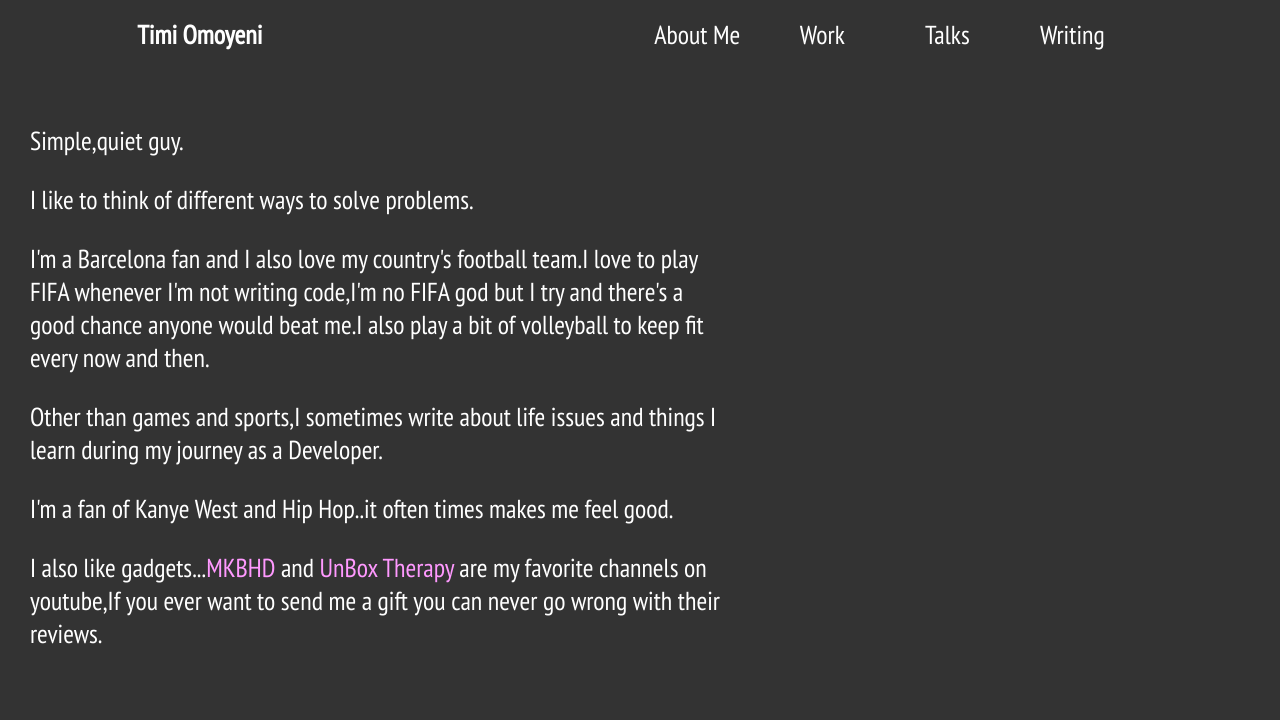
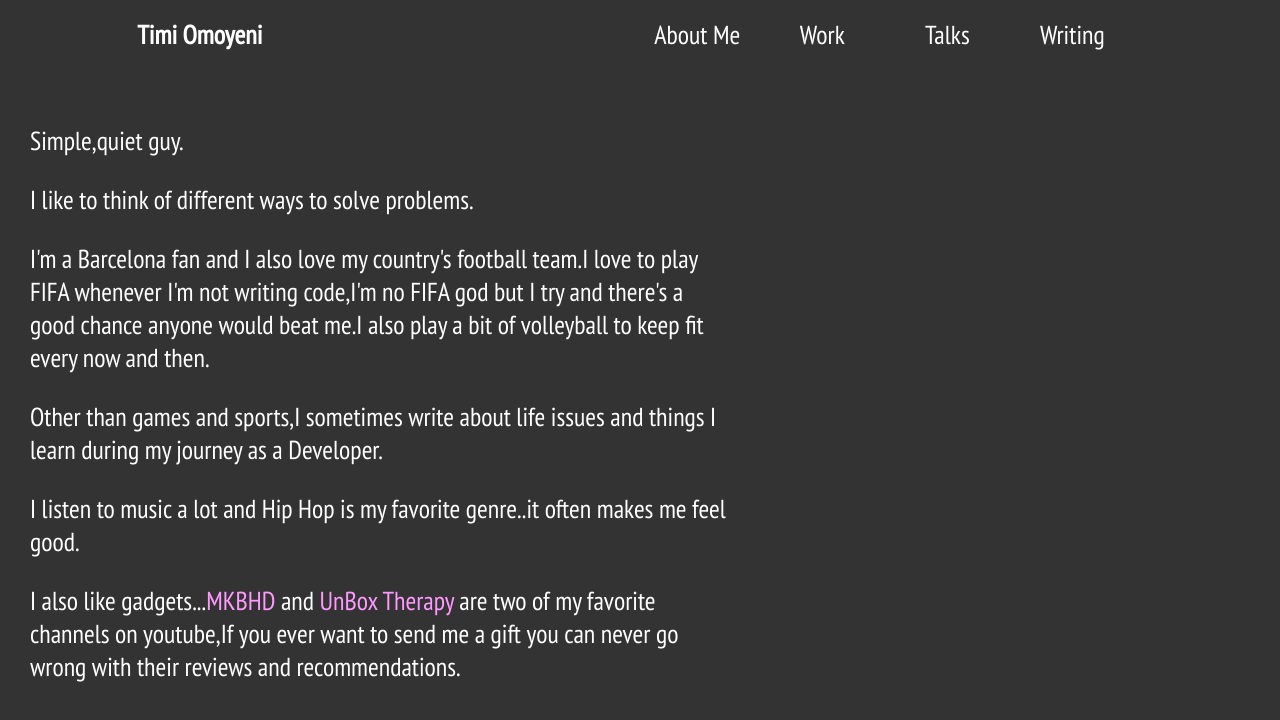
Before and after one commit to Timibadass/portfolio, an Angular app: page /about in a window 1280 px wide. Shown: the top 720 px of the page. Built offline with nearby package versions, Linux system fonts and the light colour scheme.

Commit message:
edited about me

```diff
--- a/src/app/about/about.component.html
+++ b/src/app/about/about.component.html
@@ -3,6 +3,6 @@
   <p>I like to think of different ways to solve problems.</p>
   <p>I'm a Barcelona fan and I also love my country's football team.I love to play FIFA whenever I'm not writing code,I'm no FIFA god but I try and there's a good chance anyone would beat me.I also play a bit of volleyball to keep fit every now and then.</p>
   <p>Other than games and sports,I sometimes write about life issues and things I learn during my journey as a Developer.</p>
-  <p>I'm a fan of Kanye West and Hip Hop..it often times makes me feel good.</p>
-  <p>I also like gadgets...<a href="https://m.youtube.com/mkbhd">MKBHD</a> and <a href="https://m.youtube.com/unboxtherapy">UnBox Therapy</a> are my favorite channels on youtube,If you ever want to send me a gift you can never go wrong with their reviews.</p>
+  <p>I listen to music a lot and Hip Hop is my favorite genre..it often makes me feel good.</p>
+  <p>I also like gadgets...<a href="https://m.youtube.com/mkbhd">MKBHD</a> and <a href="https://m.youtube.com/unboxtherapy">UnBox Therapy</a> are two of my favorite channels on youtube,If you ever want to send me a gift you can never go wrong with their reviews and recommendations.</p>
 </div>
```
